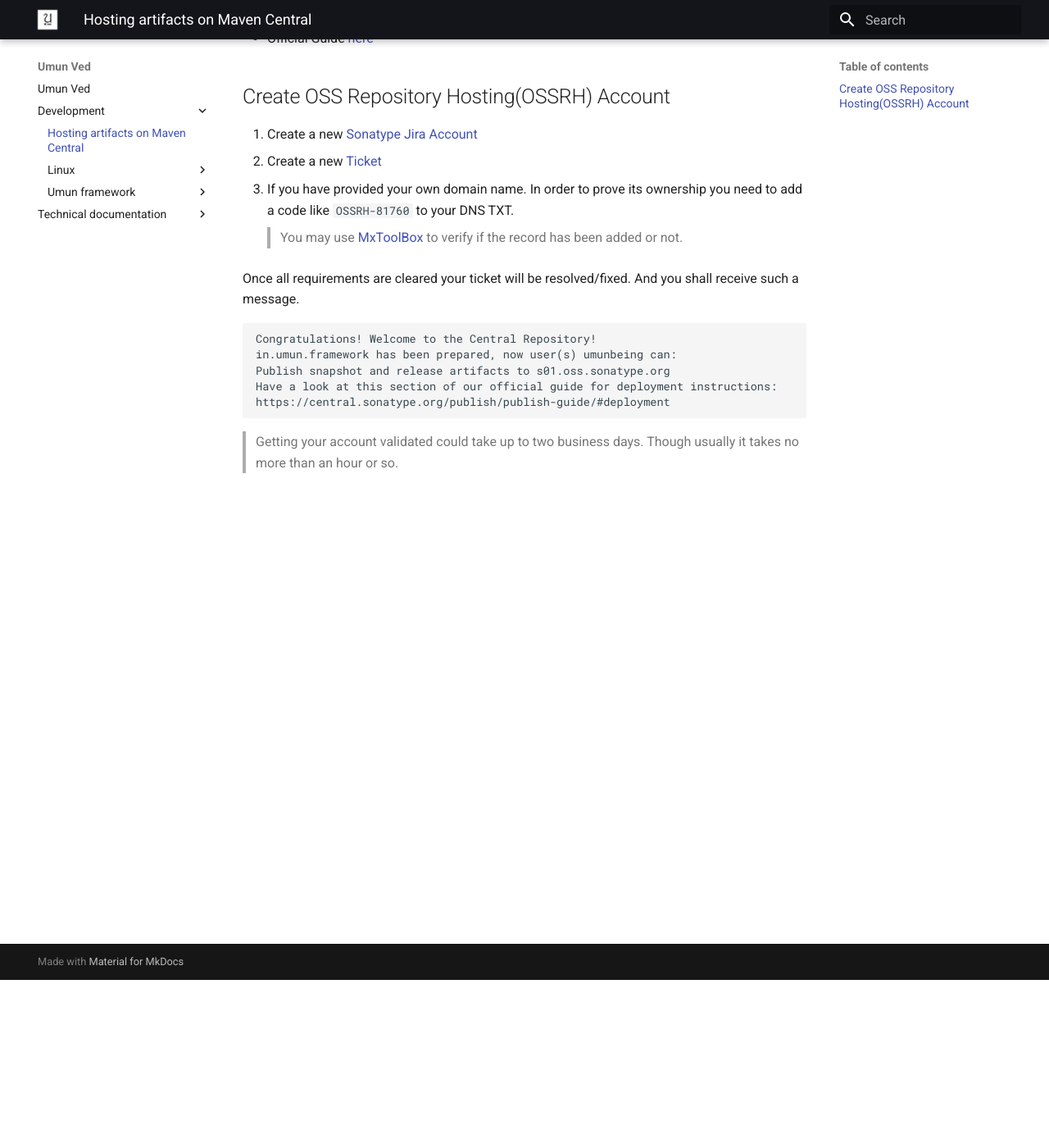
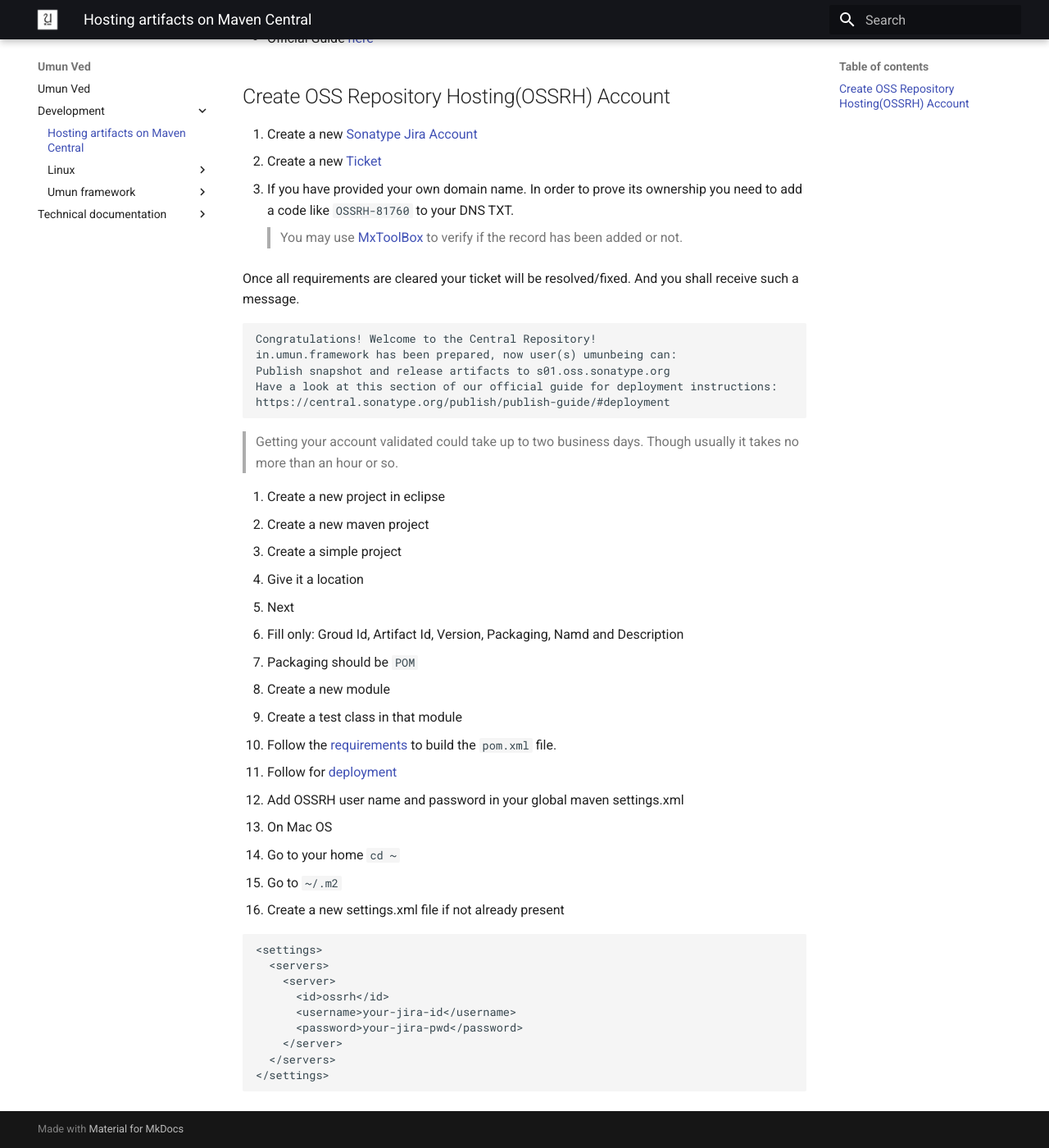
Before and after one commit to iAbhinav/testing-mkdocs, an MkDocs documentation site: the page built from docs/development/maven_central.md, in a window 1280 px wide and 1400 px high, scrolled down 205 px. Shown: the whole window at 82% size. Built offline with MkDocs 1.6.1 and Material for MkDocs 9.7.7, drawn with Linux system fonts in a browser that asks for light colours.

Commit message:
Update maven_central.md

````diff
--- a/docs/development/maven_central.md
+++ b/docs/development/maven_central.md
@@ -23,3 +23,37 @@ https://central.sonatype.org/publish/publish-guide/#deployment
 ```
 
 > Getting your account validated could take up to two business days. Though usually it takes no more than an hour or so.
+
+4. Create a new project in eclipse
+  * Create a new maven project
+  * Create a simple project
+  * Give it a location
+  * Next
+  * Fill only: Groud Id, Artifact Id, Version, Packaging, Namd and Description
+  * Packaging should be `POM`
+
+5. Create a new module
+
+6. Create a test class in that module
+
+7. Follow the [requirements](https://central.sonatype.org/publish/requirements/#supply-javadoc-and-sources) to build the `pom.xml` file.
+
+8. Follow for [deployment](https://central.sonatype.org/publish/publish-maven/#distribution-management-and-authentication)
+
+9. Add OSSRH user name and password in your global maven settings.xml
+  * On Mac OS
+  * Go to your home `cd ~`
+  * Go to `~/.m2`
+  * Create a new settings.xml file if not already present
+
+```
+<settings>
+  <servers>
+    <server>
+      <id>ossrh</id>
+      <username>your-jira-id</username>
+      <password>your-jira-pwd</password>
+    </server>
+  </servers>
+</settings>
+```
````
